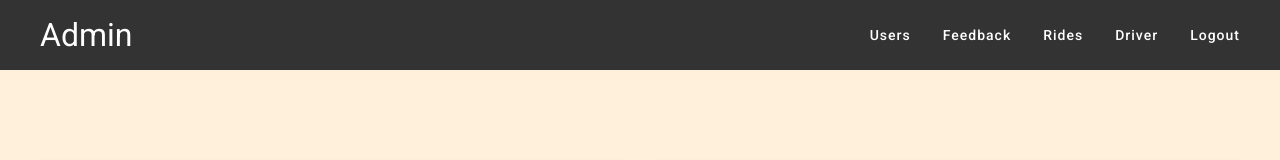
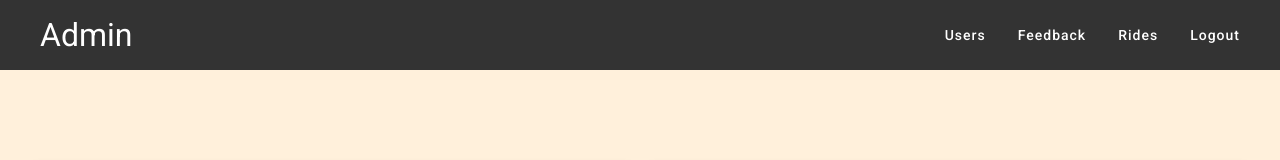
Before and after one commit to nikkosalas/web, a React (Create React App) app in the folder admin/: page /dashboard in a window 1280 px wide. Shown: the top 160 px of the page. Built offline with nearby package versions, Linux system fonts and the light colour scheme.

Commit message:
table gana.

```diff
--- a/admin/src/Dashboard.js
+++ b/admin/src/Dashboard.js
@@ -27,9 +27,7 @@ const Dashboard = () => {
           <li>
           <a href='/rides'>Rides</a>
           </li>
-          <li>
-          <a href='/driver'>Driver</a>
-        </li>
+
         <li>
           <a href='/'>Logout</a>
         </li>
```
